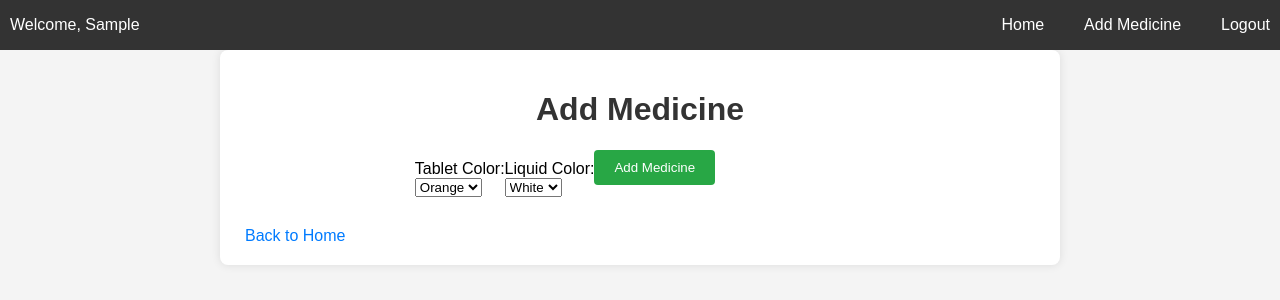
After one commit to Dara-Ekanth/Hair-Medicine-Tracker, a Flask app: page /add_medicine in a window 1280 px wide. The commit adds this page. Shown: the top 300 px of the page. Run offline with Flask 3, Linux system fonts and the light colour scheme; the visitor is signed in with stand-in values (Sample User, id 1).

Commit message:
style changes and few improvements

```diff
--- a/app.py
+++ b/app.py
@@ -1,9 +1,10 @@
-from flask import Flask, render_template, redirect, url_for, request, flash
+# app.py
+from flask import Flask, render_template, request, redirect, url_for, flash
 from flask_sqlalchemy import SQLAlchemy
 from flask_login import LoginManager, UserMixin, login_user, login_required, logout_user, current_user
+from datetime import datetime
+from flask_migrate import Migrate
 from flask_bcrypt import Bcrypt
-from flask_migrate import Migrate
-from datetime import datetime
 
 app = Flask(__name__)
 app.config['SECRET_KEY'] = 'your_secret_key'  # Replace with your own secret key
@@ -15,26 +16,46 @@ login_manager = LoginManager(app)
 login_manager.login_view = 'login'
 migrate = Migrate(app, db)
 
+class User(UserMixin, db.Model):
+    id = db.Column(db.Integer, primary_key=True)
+    username = db.Column(db.String(150), unique=True, nullable=False)
+    password = db.Column(db.String(150), nullable=False)
+    medicines = db.relationship('Medicine', backref='user', lazy=True)
+
+class Medicine(db.Model):
+    id = db.Column(db.Integer, primary_key=True)
+    tablet_color = db.Column(db.String(10), nullable=False)
+    liquid_color = db.Column(db.String(10), nullable=False)
+    date_taken = db.Column(db.DateTime, nullable=False, default=datetime.utcnow)
+    user_id = db.Column(db.Integer, db.ForeignKey('user.id'), nullable=False)
+
 @login_manager.user_loader
 def load_user(user_id):
     return User.query.get(int(user_id))
 
-class User(db.Model, UserMixin):
-    id = db.Column(db.Integer, primary_key=True)
-    username = db.Column(db.String(150), nullable=False, unique=True)
-    password = db.Column(db.String(150), nullable=False)
+@app.route('/add_medicine', methods=['GET', 'POST'])
+@login_required
+def add_medicine():
+    if request.method == 'POST':
+        tablet_color = request.form.get('tablet_color')
+        liquid_color = request.form.get('liquid_color')
+        if not tablet_color or not liquid_color:
+            flash('Both tablet and liquid colors are required!')
+            return redirect(url_for('add_medicine'))
 
-class Medicine(db.Model):
-    id = db.Column(db.Integer, primary_key=True)
-    name = db.Column(db.String(100), nullable=False)
-    date_taken = db.Column(db.DateTime, default=datetime.utcnow)
-    user_id = db.Column(db.Integer, db.ForeignKey('user.id'), nullable=False)
+        new_medicine = Medicine(tablet_color=tablet_color, liquid_color=liquid_color, user_id=current_user.id)
+        db.session.add(new_medicine)
+        db.session.commit()
+        flash('Medicine added successfully!')
+        return redirect(url_for('index'))
+    return render_template('add_medicine.html')
 
 @app.route('/')
 @login_required
 def index():
     medicines = Medicine.query.filter_by(user_id=current_user.id).all()
     return render_template('index.html', medicines=medicines)
+
 
 @app.route('/register', methods=['GET', 'POST'])
 def register():
--- a/static/style.css
+++ b/static/style.css
@@ -1,8 +1,101 @@
+/* static/styles.css */
 body {
     font-family: Arial, sans-serif;
     background-color: #f4f4f4;
     margin: 0;
     padding: 0;
+}
+
+nav {
+    background-color: #333;
+    color: #fff;
+    padding: 10px;
+    position: fixed;
+    width: 100%;
+    top: 0;
+    left: 0;
+}
+
+.nav-list {
+    display: flex;
+    align-items: center;
+    justify-content: end;
+    width:50%;
+    height:30px;
+}
+
+.nav-container{
+    display: flex;
+    flex-direction: row;
+}
+
+.nav-username{
+    width: 50%;
+    display: flex;
+    flex-direction: column;
+    justify-content: center;
+}
+
+nav a {
+    color: #fff;
+    margin: 0 10px;
+    text-decoration: none;
+}
+
+.float_right{
+    float: right;
+}
+.container {
+    margin: 20px;
+    padding: 20px;
+    background-color: #fff;
+    box-shadow: 0 0 10px rgba(0, 0, 0, 0.1);
+}
+
+h1, h2 {
+    color: #333;
+}
+
+form label {
+    display: block;
+    margin-top: 10px;
+}
+
+form select {
+    margin-bottom: 10px;
+}
+
+button {
+    background-color: #333;
+    color: #fff;
+    border: none;
+    padding: 10px 20px;
+    cursor: pointer;
+}
+
+button:hover {
+    background-color: #555;
+}
+
+.flashes {
+    list-style-type: none;
+    padding: 0;
+}
+
+.flashes li {
+    padding: 10px;
+    margin: 10px 0;
+    border-radius: 5px;
+}
+
+.flashes li.success {
+    background-color: #d4edda;
+    color: #155724;
+}
+
+.flashes li.error {
+    background-color: #f8d7da;
+    color: #721c24;
 }
 
 .container {
@@ -88,3 +181,38 @@ a:hover {
     background-color: #f8d7da;
     border-color: #f5c6cb;
 }
+
+table {
+    width: 100%;
+    border-collapse: collapse;
+    margin-top: 20px;
+}
+
+th, td {
+    padding: 10px;
+    text-align: left;
+    border-bottom: 1px solid #ddd;
+}
+
+th {
+    background-color: #c4ef7f;
+    color: #555;
+}
+
+tr:nth-child(even) {
+    background-color: #f9f9f9;
+}
+
+tr:hover {
+    background-color: #f1f1f1;
+}
+
+td[colspan="3"] {
+    text-align: center;
+    font-style: italic;
+    color: #999;
+}
+
+#add_medicine{
+    margin-right: 150px;
+}
--- /dev/null
+++ b/templates/add_medicine.html
@@ -0,0 +1,31 @@
+<!-- add_medicine.html -->
+<link rel="stylesheet" href="{{ url_for('static', filename='add-medicine.css') }}">
+{% extends "base.html" %}
+
+
+{% block title %}Add Medicine - Medicine Tracker{% endblock %}
+
+{% block content %}
+<h1>Add Medicine</h1>
+
+<form class="form-inline" method="POST" action="{{ url_for('add_medicine') }}">
+    <div class="form-group">
+        <label for="tablet_color">Tablet Color:</label>
+        <select name="tablet_color" id="tablet_color" required>
+            <option value="orange">Orange</option>
+            <option value="pink">Pink</option>
+        </select>
+    </div>
+    <div class="form-group">
+        <label for="tablet_color">Liquid Color:</label>
+        <select name="liquid_color" id="liquid_color" required>
+            <option value="white">White</option>
+            <option value="blue">Blue</option>
+        </select>
+    </div>
+    <div class="form-group">
+        <button id="add_medicine" type="submit">Add Medicine</button>
+    </div>
+  </form>
+<a href="{{ url_for('index') }}">Back to Home</a>
+{% endblock %}
--- a/templates/base.html
+++ b/templates/base.html
@@ -1,30 +1,58 @@
-<!doctype html>
+<!-- base.html -->
+<!DOCTYPE html>
 <html lang="en">
+
 <head>
-    <meta charset="utf-8">
-    <meta name="viewport" content="width=device-width, initial-scale=1, shrink-to-fit=no">
+    <meta charset="UTF-8">
+    <meta name="viewport" content="width=device-width, initial-scale=1.0">
+    <title>{% block title %}Medicine Tracker{% endblock %}</title>
     <link rel="stylesheet" href="{{ url_for('static', filename='style.css') }}">
-    <title>Medicine Tracker</title>
 </head>
+
 <body>
+    <header>
+        <nav>
+            {% if current_user.is_authenticated %}
+            <div class="nav-container">
+                <div class="nav-username">Welcome, {{ current_user.username|capitalize}}</div>
+            <div class="nav-list">
+                <ul>
+                    <li style="border-bottom: none;">
+                        <a class="float_right" href="{{ url_for('index') }}"> Home</a>
+                    </li>
+                </ul>
+                <ul>
+                    <li style="border-bottom: none;">
+                        <a class="float_right" href="{{ url_for('add_medicine') }}">Add Medicine </a>
+                    </li>
+                </ul>
+                <ul>
+                    <li style="border-bottom: none;">
+                        <a class="float_right" href="{{ url_for('logout') }}">Logout</a>
+                    </li>
+                </ul>
+            </div>
+            </div>
+
+            {% else %}
+            <a href="{{ url_for('index') }}">Home</a>
+            <a href="{{ url_for('login') }}">Login</a>
+            <a href="{{ url_for('register') }}">Register</a>
+            {% endif %}
+        </nav>
+    </header>
     <div class="container">
-        {% if current_user.is_authenticated %}
-            <div style="text-align: center; margin-bottom: 20px;">
-                <a href="{{ url_for('logout') }}">Logout</a>
-            </div>
-        {% else %}
-            <div style="text-align: center; margin-bottom: 20px;">
-                <a href="{{ url_for('login') }}">Login</a>
-                <a href="{{ url_for('register') }}">Register</a>
-            </div>
+        {% with messages = get_flashed_messages(with_categories=true) %}
+        {% if messages %}
+        <ul class="flashes">
+            {% for category, message in messages %}
+            <li class="{{ category }}">{{ message }}</li>
+            {% endfor %}
+        </ul>
         {% endif %}
-        {% for message in get_flashed_messages(category_filter=['success']) %}
-            <div class="alert alert-success">{{ message }}</div>
-        {% endfor %}
-        {% for message in get_flashed_messages(category_filter=['danger']) %}
-            <div class="alert alert-danger">{{ message }}</div>
-        {% endfor %}
+        {% endwith %}
         {% block content %}{% endblock %}
     </div>
 </body>
+
 </html>
```
Also changed, not shown: static/add_medicine.css (added, +28 -0 lines), templates/index.html (+26 -11 lines).
